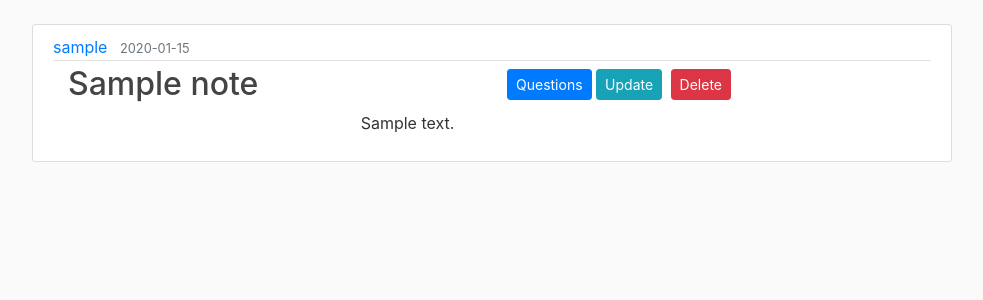
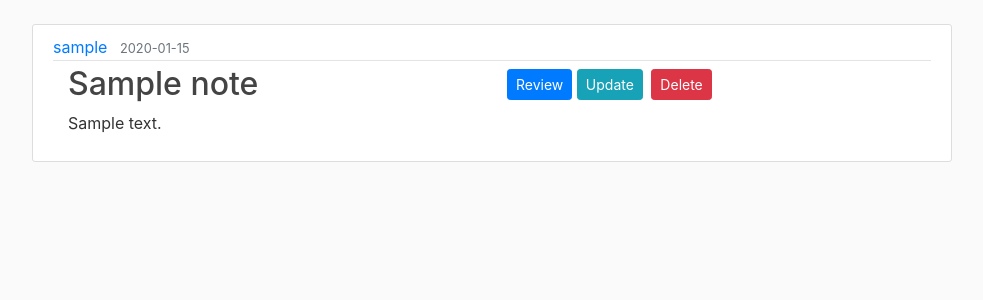
Before and after one commit to habui19/notesquiz, a Flask app: page /note/1 in a window 1280 px wide. Shown: the part 56-356 px from the top of the page, without its empty margins (148-1131 px from the left). Run offline with Flask 2, Linux system fonts and the light colour scheme; a user stored in the database is signed in; tables that the repository leaves empty hold one stand-in row (values such as "Sample post"); some libraries are stand-ins or nearby versions.

```diff
--- a/notesquiz/__init__.py
+++ b/notesquiz/__init__.py
@@ -5,7 +5,7 @@ from flask_login import LoginManager
 
 app = Flask(__name__)
 app.config['SECRET_KEY'] = '67b20c96fb2395a6c78716ffa2af036c'
-app.config['SQLALCHEMY_DATABASE_URI'] = 'postgres://ctsxwecfbwedhx:aac5c85e397b15803b364c1a3f3d807f670909b036659274925b809e683d5306@ec2-54-221-215-228.compute-1.amazonaws.com:5432/d36lsv3hrqqv7'
+app.config['SQLALCHEMY_DATABASE_URI'] = 'postgres://jxwgwrbrkgzzja:d1532973b717fdd5b207fc4c4245b16cc5c17ebb48b4cf952a6c525e8b3e21b1@ec2-23-21-115-109.compute-1.amazonaws.com:5432/d2irs2rjm5rttq'
 db = SQLAlchemy(app)
 bcrypt = Bcrypt(app)
 login_manager = LoginManager(app)
--- a/notesquiz/routes.py
+++ b/notesquiz/routes.py
@@ -6,14 +6,16 @@ from flask_login import login_user, current_user, logout_user, login_required
 from notesquiz.genq import generate
 
 @app.route("/")
-@app.route("/home")
-def home():
-    notes = Note.query.filter_by(author=current_user)
-    return render_template('home.html', notes=notes)
-
 @app.route("/about")
 def about():
     return render_template('about.html', title='About')
+
+@app.route("/home")
+def home():
+    if current_user.is_authenticated:
+        notes = Note.query.filter_by(author=current_user)
+        return render_template('home.html', notes=notes)
+    return redirect(url_for('about'))
 
 @app.route("/register", methods=["GET", "POST"])
 def register():
--- a/notesquiz/templates/note.html
+++ b/notesquiz/templates/note.html
@@ -13,23 +13,24 @@
                         <h2 class="article-title">{{ note.title }}</h2>
                     </div>
                     <div class="col-md-6">
-                        <a href="{{ url_for('questions', note_id=note.id)}}" class="btn btn-primary btn-sm mt-1 mb-1">Questions</a>
+                        {% if questions %}
+                            <a href="{{ url_for('note', note_id=note.id)}}" class="btn btn-primary btn-sm mt-1 mb-1">View Note</a>
+                        {% elif note %}
+                            <a href="{{ url_for('questions', note_id=note.id)}}" class="btn btn-primary btn-sm mt-1 mb-1">Review</a>
+                        {% endif %}
                         <a href="{{ url_for('update_note', note_id=note.id)}}" class="btn btn-info btn-sm mt-1 mb-1">Update</a>
                         <button class="btn btn-danger btn-sm m-1" data-toggle="modal" data-target="#deleteModal">Delete</button>
                     </div>
                 </div>
-                <div class="row">
-                    <div class="col-md-4">
+                    {% if questions %}
                         <ul>
                             {% for question in questions %}
                                 <li>{{ question }}</li>
                             {% endfor %}
                         </ul>
-                    </div>
-                    <div class="col-md-8">
+                    {% elif note %}
                         <p class="article-content">{{ note.content }}</p>
-                    </div>
-                </div>
+                    {% endif %}
             </div>
 
 
```
